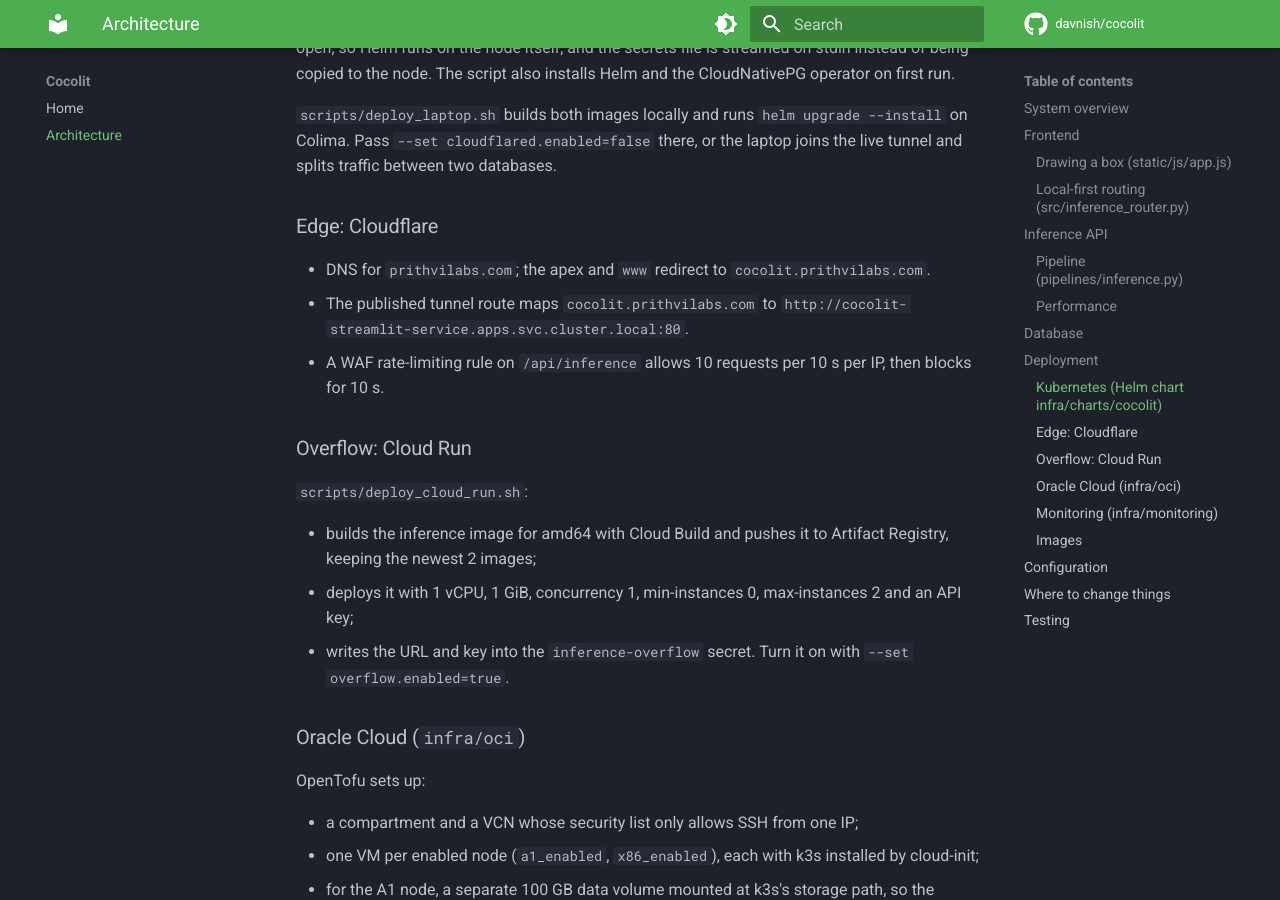
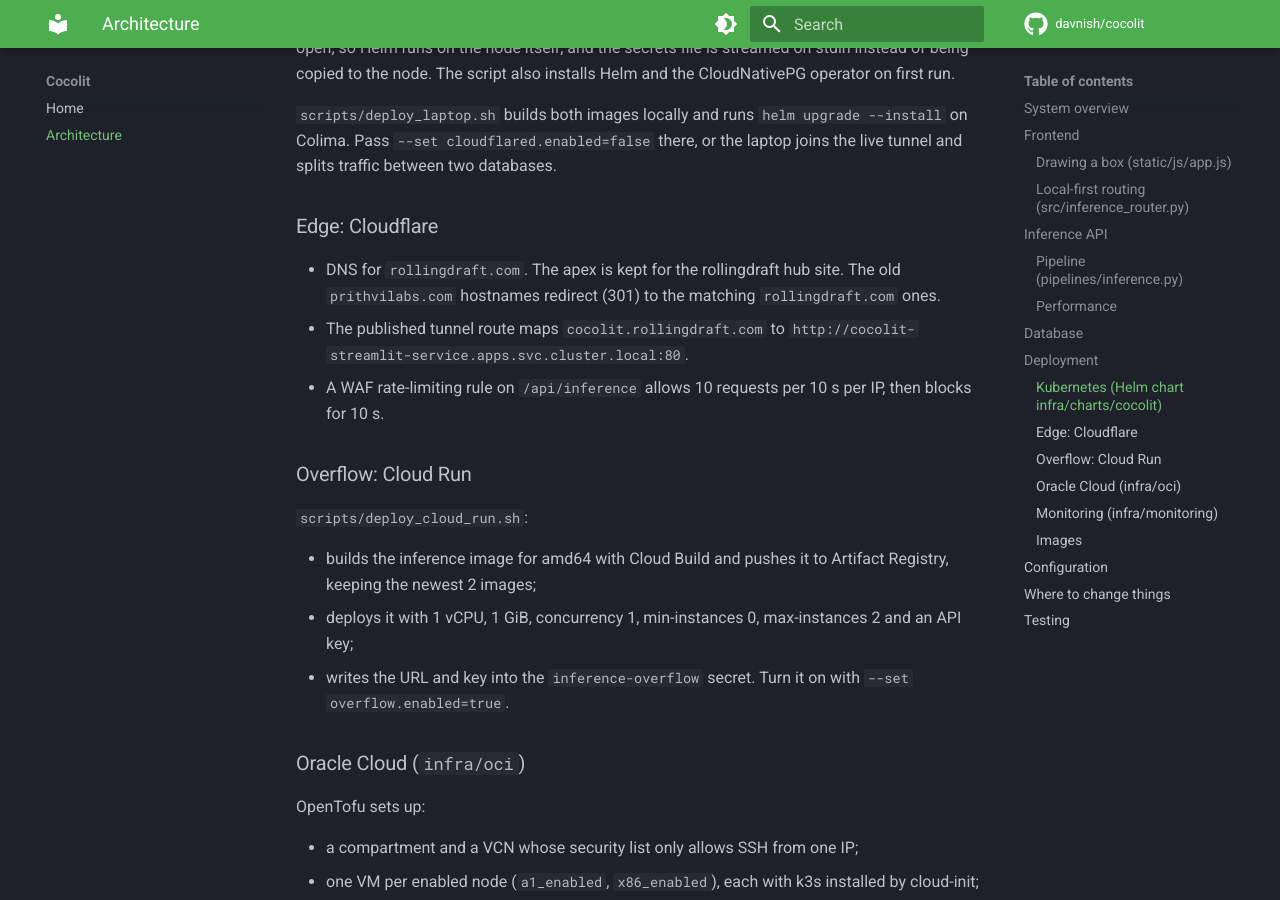
Before and after one commit to davnish/cocolit, an MkDocs documentation site: the page built from docs/architecture.md, in a window 1280 px wide and 900 px high, scrolled down 6656 px. Built offline with MkDocs 1.6.1 and Material for MkDocs 9.7.7, drawn with Linux system fonts in a browser that asks for light colours; comment, search, counter and statistics services are not loaded.

Commit message:
Rename prithvilabs to rollingdraft
Move the site to cocolit.rollingdraft.com and Grafana to
grafana.rollingdraft.com, and rebrand the page header and README.
The apex rollingdraft.com is kept for the hub site.

```diff
--- a/docs/architecture.md
+++ b/docs/architecture.md
@@ -252,9 +252,10 @@ laptop joins the live tunnel and splits traffic between two databases.
 
 ### Edge: Cloudflare
 
-- DNS for `prithvilabs.com`; the apex and `www` redirect to
-  `cocolit.prithvilabs.com`.
-- The published tunnel route maps `cocolit.prithvilabs.com` to
+- DNS for `rollingdraft.com`. The apex is kept for the rollingdraft hub
+  site. The old `prithvilabs.com` hostnames redirect (301) to the matching
+  `rollingdraft.com` ones.
+- The published tunnel route maps `cocolit.rollingdraft.com` to
   `http://cocolit-streamlit-service.apps.svc.cluster.local:80`.
 - A WAF rate-limiting rule on `/api/inference` allows 10 requests per 10 s
   per IP, then blocks for 10 s.
--- a/mkdocs.yml
+++ b/mkdocs.yml
@@ -39,7 +39,7 @@ extra:
     - icon: fontawesome/brands/linkedin
       link: https://www.linkedin.com/in/nischal-singh/
     - icon: material/web
-      link: https://cocolit.prithvilabs.com
+      link: https://cocolit.rollingdraft.com
 
 markdown_extensions:
   - admonition
--- a/static/index.html
+++ b/static/index.html
@@ -21,8 +21,8 @@
     <!-- Top bar: brand left, links right, one aligned row -->
     <header class="topbar">
         <div class="topbar-inner">
-            <a class="brand" href="/" aria-label="prithvilabs Cocolit home">
-                <span class="brand-org">prithvilabs</span>
+            <a class="brand" href="/" aria-label="rollingdraft Cocolit home">
+                <span class="brand-org">rollingdraft</span>
                 <span class="brand-sep" aria-hidden="true">·</span>
                 <span class="brand-name">Coco<span class="highlight">lit</span></span>
                 <span class="brand-mark" aria-hidden="true">🌴</span>
@@ -121,7 +121,7 @@
                     <h2 id="live-title" class="section-title">Monitoring</h2>
                     <p class="section-sub">Live numbers from the server running this page. <span id="live-updated"></span></p>
                 </div>
-                <a class="btn btn-ghost live-link" href="https://grafana.prithvilabs.com/public-dashboards/6758ee5872ba4c02aea2066c0064e647" target="_blank" rel="noopener">Open the full dashboard
+                <a class="btn btn-ghost live-link" href="https://grafana.rollingdraft.com/public-dashboards/6758ee5872ba4c02aea2066c0064e647" target="_blank" rel="noopener">Open the full dashboard
                     <svg viewBox="0 0 24 24" width="16" height="16" aria-hidden="true" fill="none" stroke="currentColor" stroke-width="2" stroke-linecap="round" stroke-linejoin="round"><path d="M7 17 17 7M8 7h9v9"/></svg>
                 </a>
             </div>
```
Also changed, not shown: README.md (+3 -3 lines), docs/index.md (+1 -1 lines), 5 other files.
